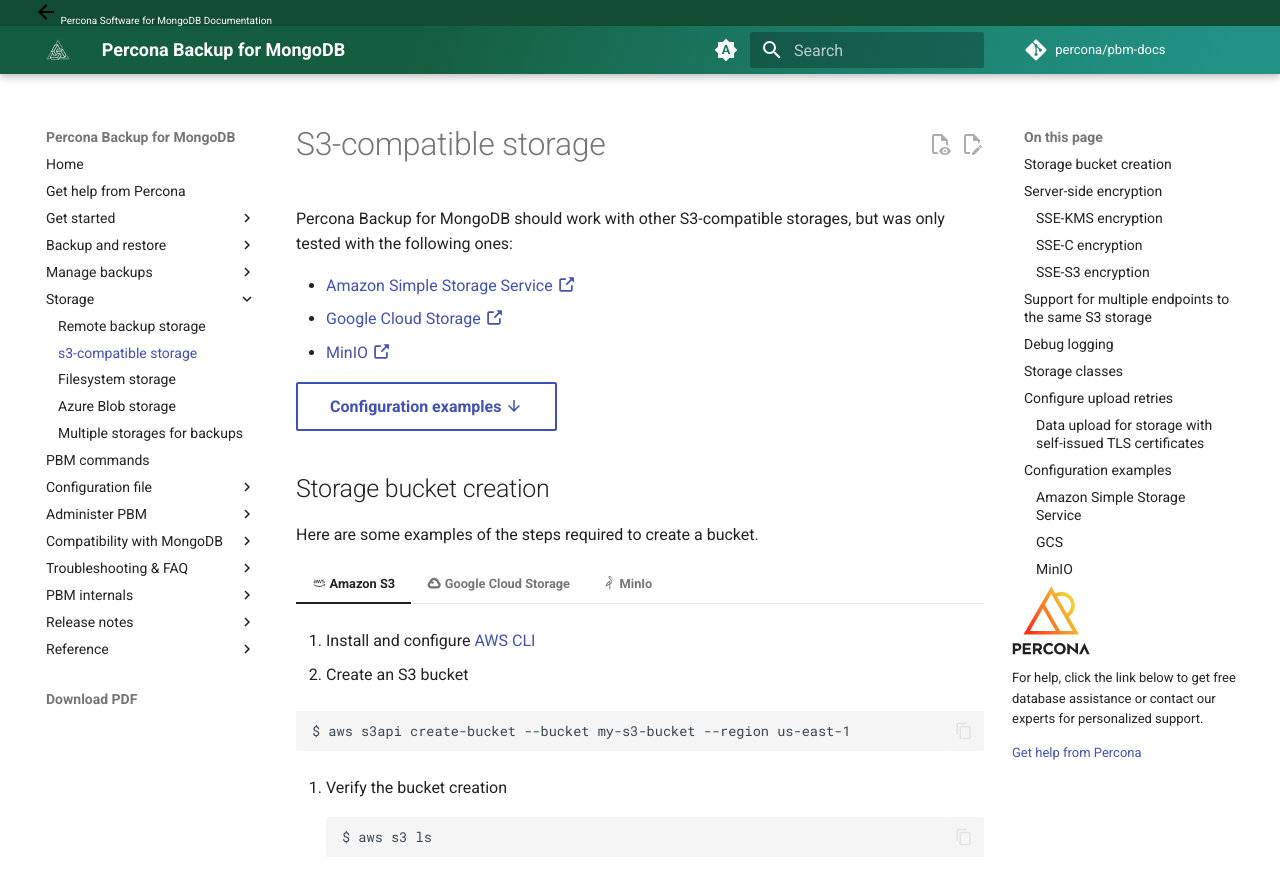
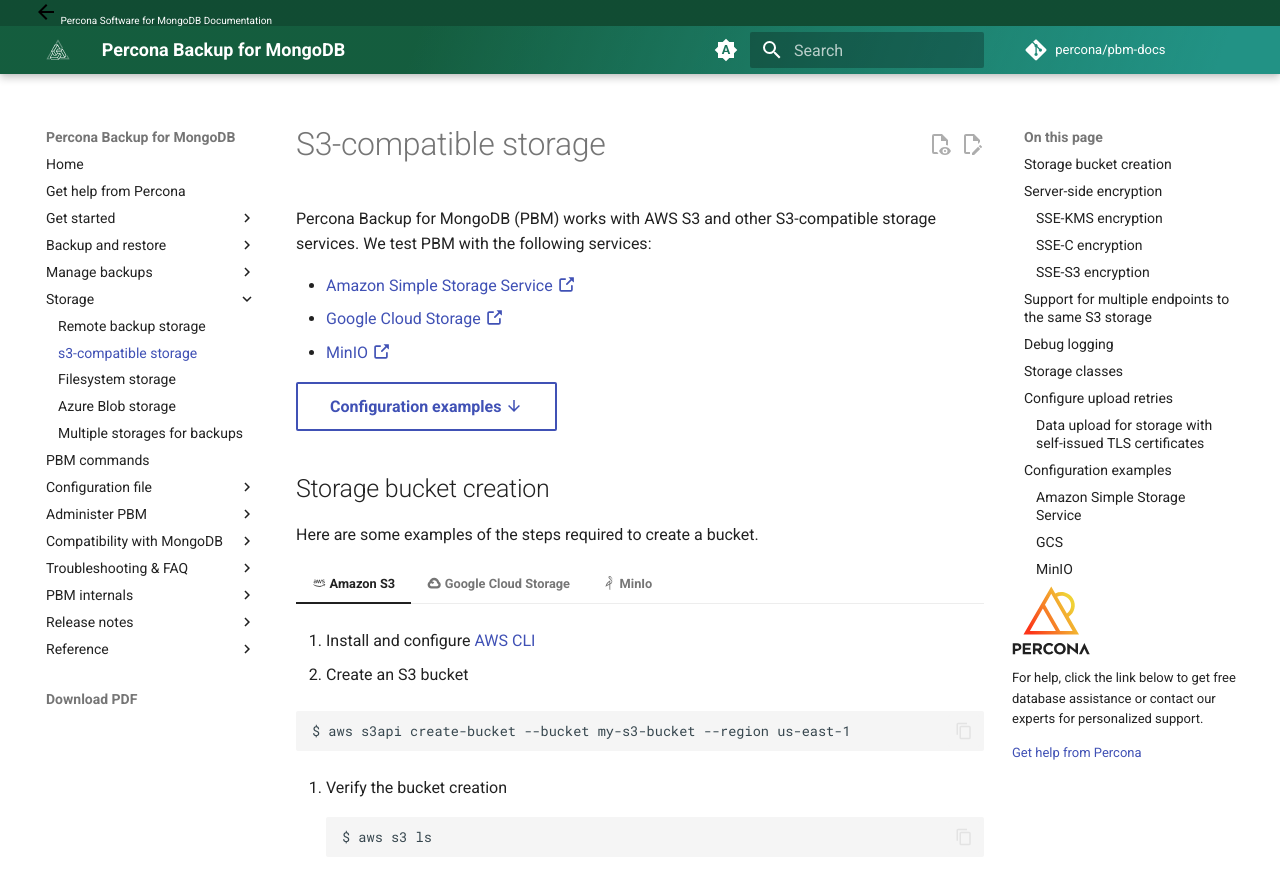
Before and after one commit to percona/pbm-docs, an MkDocs documentation site: the page built from docs/details/s3-storage.md, in a window 1280 px wide and 900 px high. Shown: the top 885 px of the window. Built offline with MkDocs 1.6.1 and Material for MkDocs 9.7.7, drawn with Linux system fonts in a browser that asks for light colours; nearby versions of some CDN libraries; comment, search, counter and statistics services are not loaded.

Commit message:
Update docs/details/s3-storage.md
Co-authored-by: radoslawszulgo <radoslaw.szulgo@percona.com>

```diff
--- a/docs/details/s3-storage.md
+++ b/docs/details/s3-storage.md
@@ -1,6 +1,6 @@
 # S3-compatible storage
 
-Percona Backup for MongoDB should work with other S3-compatible storages, but was only tested with the following ones:
+Percona Backup for MongoDB (PBM) works with AWS S3 and other S3-compatible storage services. We test PBM with the following services:
 
 * [Amazon Simple Storage Service :octicons-link-external-16:](https://docs.aws.amazon.com/s3/index.html)
 * [Google Cloud Storage :octicons-link-external-16:](https://cloud.google.com/storage)
```
